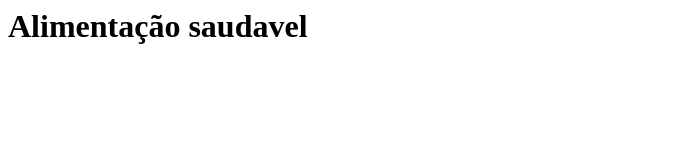
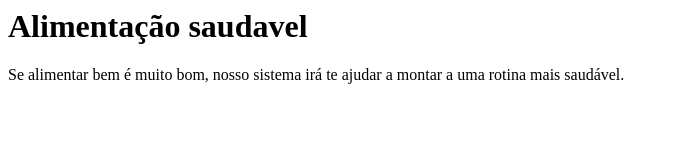
Before and after one commit to Cadu-santos32/meu-primeiro-repositorio, a plain HTML site: page index.html in a window 1280 px wide. Shown: the whole page, without its empty margins (0-679 px from the left). Drawn offline with Linux system fonts and the light colour scheme.

Commit message:
paragrafo

```diff
--- a/index.html
+++ b/index.html
@@ -1 +1,2 @@
 <h1>Alimentação saudavel</h1>
+<p>Se alimentar bem é muito bom, nosso sistema irá te ajudar a montar a uma rotina mais saudável.</p>
```
